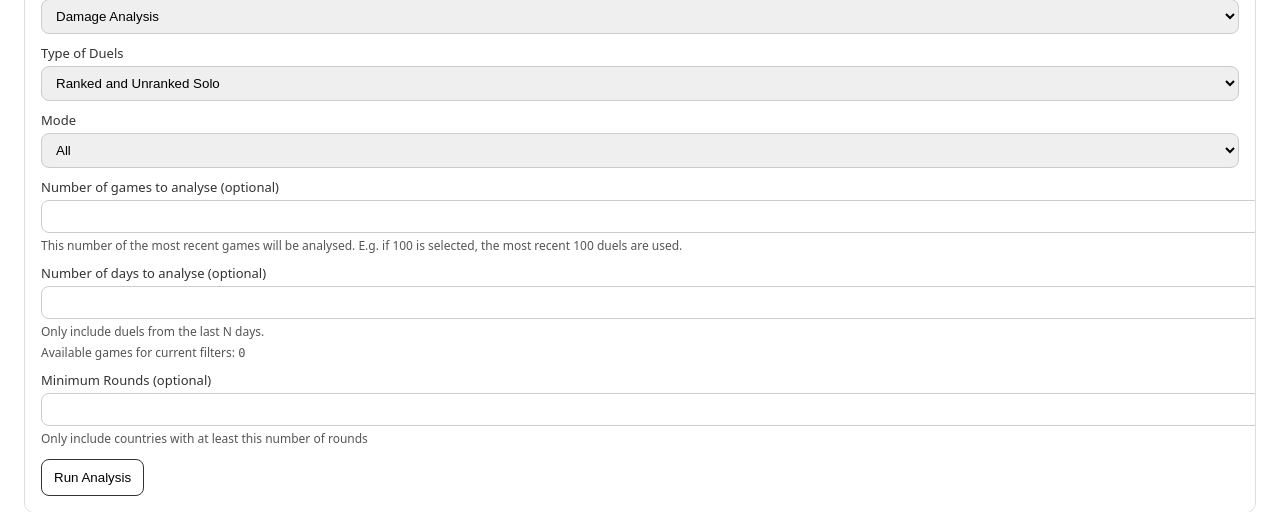
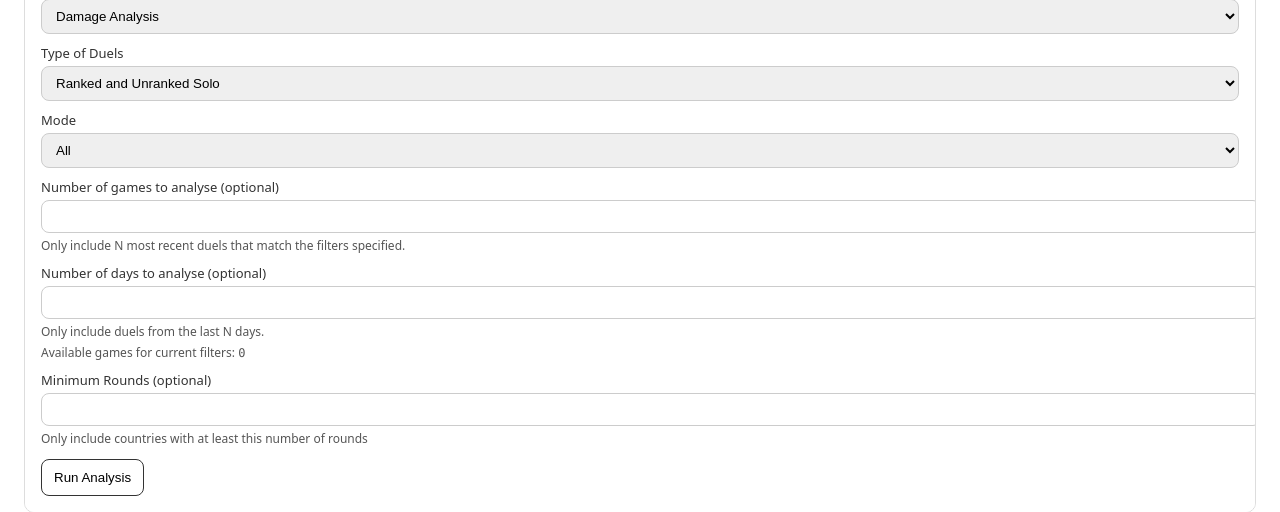
Before and after one commit to jonculver/geoguessr_stats, a FastAPI app: page / in a window 1280 px wide. Shown: the part 305-817 px from the top of the page. Run offline with FastAPI, Linux system fonts and the light colour scheme.

Commit message:
Clarify max games help text

```diff
--- a/geoguessr/web/templates/index.html
+++ b/geoguessr/web/templates/index.html
@@ -86,7 +86,7 @@
 
           <label>Number of games to analyse (optional)</label>
           <input type="number" name="max_games" min="1" value="{{ analyse.form.max_games if analyse and analyse.form.max_games is not none else '' }}" />
-          <div class="help">This number of the most recent games will be analysed. E.g. if 100 is selected, the most recent 100 duels are used.</div>
+          <div class="help">Only include N most recent duels that match the filters specified.</div>
 
           <label>Number of days to analyse (optional)</label>
           <input type="number" name="max_days" min="1" value="{{ analyse.form.max_days if analyse and analyse.form.max_days is not none else '' }}" />
@@ -254,7 +254,7 @@
 
           <label>Number of games to analyse (optional)</label>
           <input type="number" name="max_games" min="1" value="{{ cf.max_games if cf and cf.max_games is not none else '' }}" />
-          <div class="help">This number of the most recent games will be analysed. E.g. if 100 is selected, the most recent 100 duels are used.</div>
+          <div class="help">Only include N most recent duels that match the filters specified.</div>
 
           <label>Number of days to analyse (optional)</label>
           <input type="number" name="max_days" min="1" value="{{ cf.max_days if cf and cf.max_days is not none else '' }}" />
```
